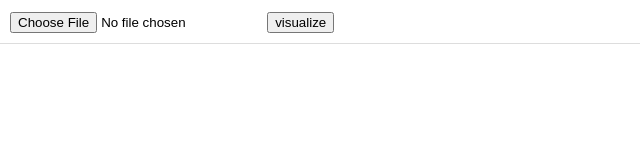
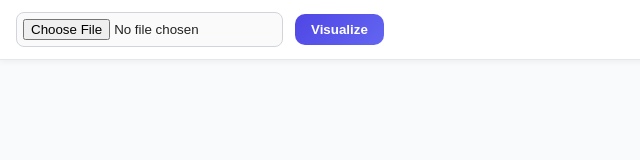
Before and after one commit to 3renalp/demo, a website built with Vite: page index.html in a window 1280 px wide. Shown: the whole page, without its empty margins (0-640 px from the left). Built offline with nearby package versions, Linux system fonts and the light colour scheme; what cytoscape-sbgn-stylesheet would draw is missing.

```diff
--- a/index.html
+++ b/index.html
@@ -3,17 +3,78 @@
   <head>
     <meta charset="UTF-8" />
     <title>SBGN Demo</title>
+
     <style>
-      body { margin: 0; font-family: system-ui; }
-      #top { padding: 10px; border-bottom: 1px solid #ddd; }
-      #cy { width: 100vw; height: calc(100vh - 50px); }
+      * {
+        box-sizing: border-box;
+      }
+
+      body {
+        margin: 0;
+        font-family: -apple-system, BlinkMacSystemFont, "Segoe UI", Roboto, sans-serif;
+        background: #f4f6f8;
+        color: #222;
+      }
+
+      #top {
+        height: 60px;
+        display: flex;
+        align-items: center;
+        gap: 12px;
+        padding: 0 16px;
+        background: white;
+        border-bottom: 1px solid #e5e7eb;
+        box-shadow: 0 2px 6px rgba(0,0,0,0.05);
+        position: sticky;
+        top: 0;
+        z-index: 10;
+      }
+
+      #file {
+        padding: 6px;
+        border: 1px solid #d1d5db;
+        border-radius: 8px;
+        background: #fafafa;
+        cursor: pointer;
+      }
+
+      #file:hover {
+        background: #f0f0f0;
+      }
+
+      #visualize {
+        padding: 8px 16px;
+        border: none;
+        border-radius: 10px;
+        background: linear-gradient(135deg, #4f46e5, #6366f1);
+        color: white;
+        font-weight: 600;
+        cursor: pointer;
+        transition: all 0.2s ease;
+      }
+
+      #visualize:hover {
+        transform: translateY(-1px);
+        box-shadow: 0 4px 12px rgba(79,70,229,0.3);
+      }
+
+      #visualize:active {
+        transform: scale(0.97);
+      }
+
+      #cy {
+        width: 100vw;
+        height: calc(100vh - 60px);
+        background: #f8fafc;
+      }
     </style>
   </head>
+
   <body>
 
     <div id="top">
       <input type="file" id="file" />
-      <button id="visualize">visualize</button>
+      <button id="visualize">Visualize</button>
     </div>
 
     <div id="cy"></div>
```
Also changed, not shown: README.md (deleted).
